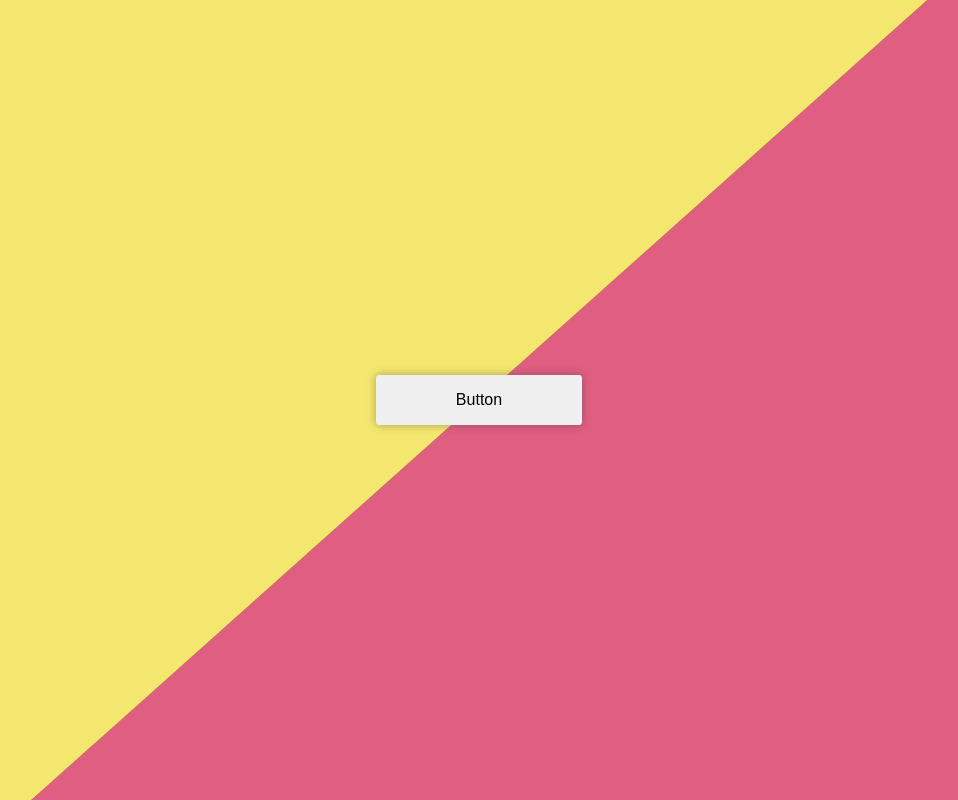
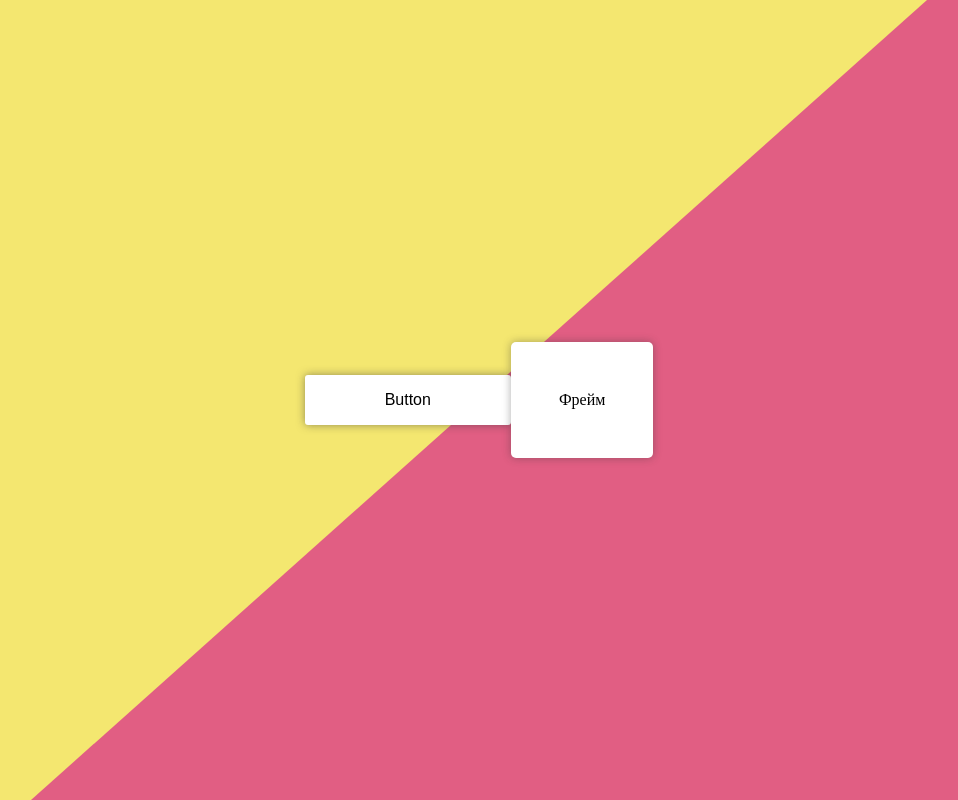
Before and after one commit to SergeyLebidko/wilix_task_1, a plain HTML site: page index.html in a window 1280 px wide. Shown: the whole page, without its empty margins (161-1119 px from the left). Drawn offline with Linux system fonts and the light colour scheme.

Commit message:
Первый этап работы над фреймом

```diff
--- a/css/button.css
+++ b/css/button.css
@@ -1,7 +1,8 @@
 .start-button {
     padding: 1em 5em;
     border-radius: 3px;
-    box-shadow: 0 0 8px rgba(50, 50, 50, 0.4);
+    background-color: var(--white);
+    box-shadow:  0 0 8px var(--shadow-black);
     cursor: pointer;
     transition: all 100ms;
     z-index: 1;
--- /dev/null
+++ b/css/frame.css
@@ -0,0 +1,8 @@
+.frame {
+    box-shadow:  0 0 8px rgba(50, 50, 50, 0.4);
+    z-index: 1;
+
+    background-color: var(--white);
+    padding: 3em;
+    border-radius: 5px;
+}
--- a/css/vars.css
+++ b/css/vars.css
@@ -9,4 +9,6 @@
     --yelloy: rgb(241, 153, 65);
     --green: rgb(70, 173, 88);
     --white: rgb(255, 255, 255);
+
+    --shadow-black: rgba(50, 50, 50, 0.5);
 }
--- a/index.html
+++ b/index.html
@@ -10,6 +10,7 @@
     <link rel="stylesheet" href="css/root.css" />
     <link rel="stylesheet" href="css/background.css" />
     <link rel="stylesheet" href="css/button.css" />
+    <link rel="stylesheet" href="css/frame.css" />
 </head>
 
 <body>
@@ -21,6 +22,10 @@
 
         <button class="start-button">Button</button>
 
+        <div class="frame">
+            Фрейм
+        </div>
+
     </div>
 </body>
 
```
